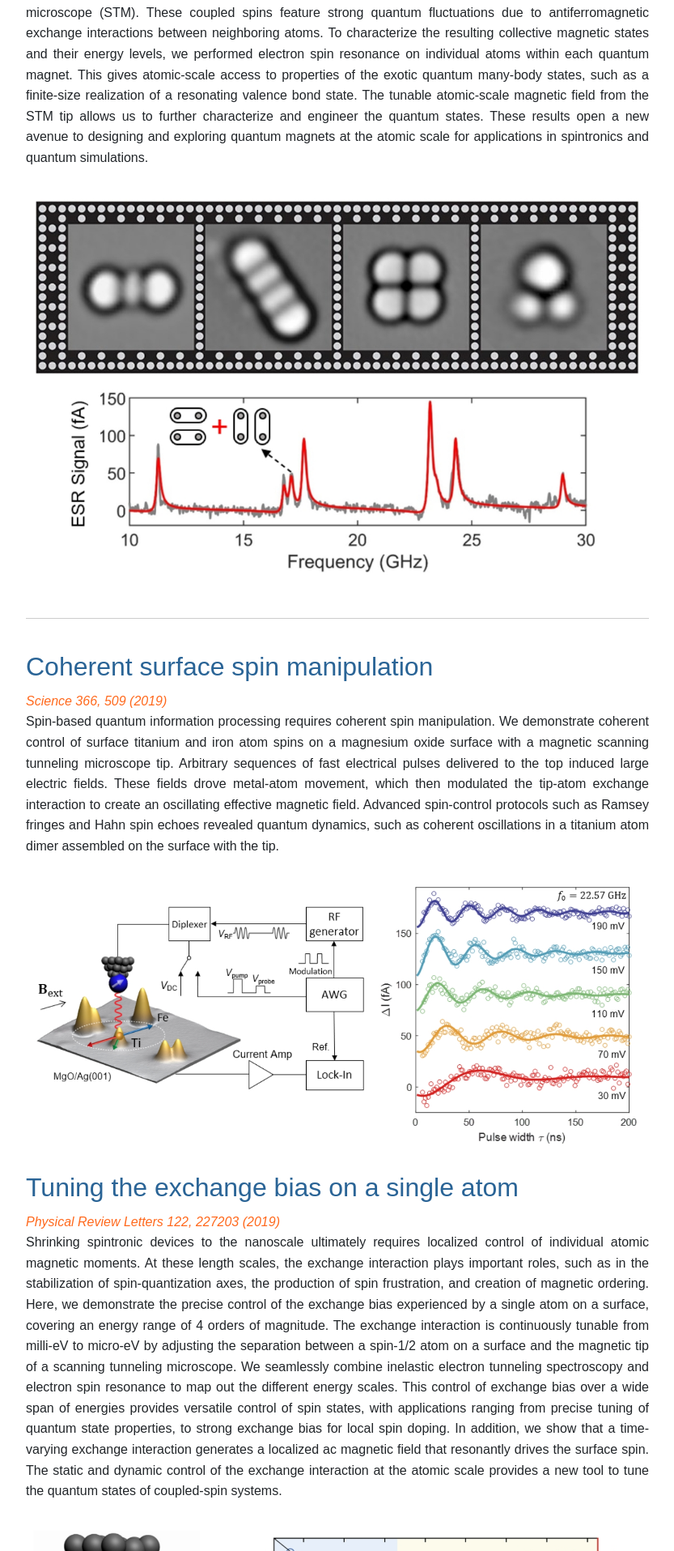
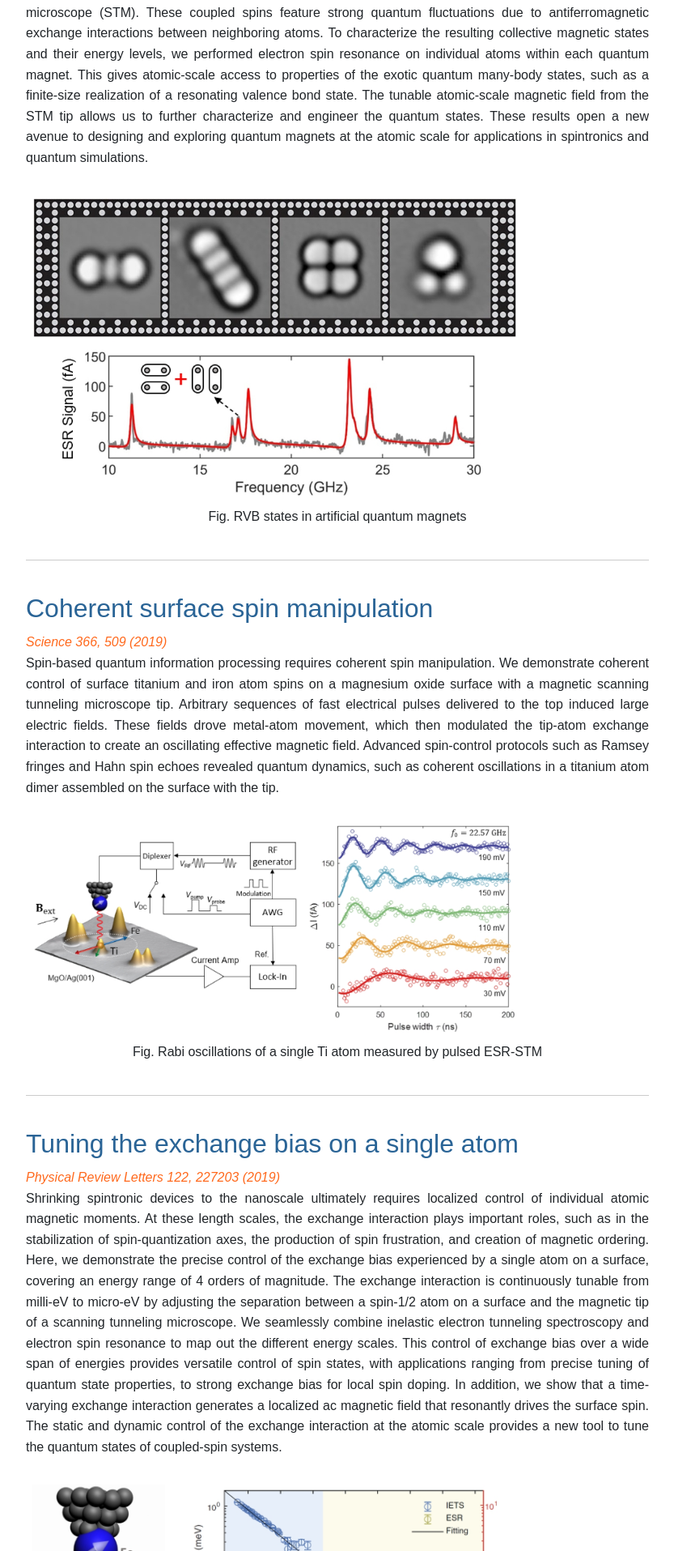
Before and after one commit to ZoomWuun/Q03i, a Jekyll site: the page built from _pages/highlights.html, in a window 1280 px wide. Shown: the part 751-2666 px from the top of the page at 81% size, without its empty margins (223-1056 px from the left). Built offline with Jekyll 4.4.1, drawn with Linux system fonts in a browser that asks for light colours; some of the changed text lies outside the part shown.

Commit message:
Add files via upload

```diff
--- a/_pages/highlights.html
+++ b/_pages/highlights.html
@@ -13,7 +13,7 @@ permalink: /highlights/
             margin: 20px 0;
     }
     .highlight img {
-        width: 100%;
+        width: 80%;
         height: auto;
         margin-top: 10px;
     }
@@ -63,6 +63,7 @@ permalink: /highlights/
             <a href="https://www.nature.com/articles/s41467-021-21274-5", target="_blank"><em>Nature Communications 12, 993 (2021)</em></a>
             <p>Designing and characterizing the many-body behaviors of quantum materials represents a prominent challenge for understanding strongly correlated physics and quantum information processing. We constructed artificial quantum magnets on a surface by using spin-1/2 atoms in a scanning tunneling microscope (STM). These coupled spins feature strong quantum fluctuations due to antiferromagnetic exchange interactions between neighboring atoms. To characterize the resulting collective magnetic states and their energy levels, we performed electron spin resonance on individual atoms within each quantum magnet. This gives atomic-scale access to properties of the exotic quantum many-body states, such as a finite-size realization of a resonating valence bond state. The tunable atomic-scale magnetic field from the STM tip allows us to further characterize and engineer the quantum states. These results open a new avenue to designing and exploring quantum magnets at the atomic scale for applications in spintronics and quantum simulations.</p>
             <img src="/assets/images/highlights/NatureCommunications_2021.png" alt="NatureCommunications_2021">
+            <p style="text-align: center;">Fig. RVB states in artificial quantum magnets</p>
         </div>
 
         <hr>
@@ -72,55 +73,70 @@ permalink: /highlights/
             <a href="https://www.science.org/doi/10.1126/science.aay6779", target="_blank"><em>Science 366, 509 (2019)</em></a>
             <p>Spin-based quantum information processing requires coherent spin manipulation. We demonstrate coherent control of surface titanium and iron atom spins on a magnesium oxide surface with a magnetic scanning tunneling microscope tip. Arbitrary sequences of fast electrical pulses delivered to the top induced large electric fields. These fields drove metal-atom movement, which then modulated the tip-atom exchange interaction to create an oscillating effective magnetic field. Advanced spin-control protocols such as Ramsey fringes and Hahn spin echoes revealed quantum dynamics, such as coherent oscillations in a titanium atom dimer assembled on the surface with the tip.</p>
             <img src="/assets/images/highlights/Science_2019.png" alt="Science_2019">
+            <p style="text-align: center;">Fig. Rabi oscillations of a single Ti atom measured by pulsed ESR-STM</p>
         </div>
+
+        <hr>
 
         <div id="PRL_2019" class="highlight">
             <h2>Tuning the exchange bias on a single atom</h2>
             <a href="https://journals.aps.org/prl/abstract/10.1103/PhysRevLett.122.227203", target="_blank"><em>Physical Review Letters 122, 227203 (2019)</em></a>
             <p>Shrinking spintronic devices to the nanoscale ultimately requires localized control of individual atomic magnetic moments. At these length scales, the exchange interaction plays important roles, such as in the stabilization of spin-quantization axes, the production of spin frustration, and creation of magnetic ordering. Here, we demonstrate the precise control of the exchange bias experienced by a single atom on a surface, covering an energy range of 4 orders of magnitude. The exchange interaction is continuously tunable from milli-eV to micro-eV by adjusting the separation between a spin-1/2 atom on a surface and the magnetic tip of a scanning tunneling microscope. We seamlessly combine inelastic electron tunneling spectroscopy and electron spin resonance to map out the different energy scales. This control of exchange bias over a wide span of energies provides versatile control of spin states, with applications ranging from precise tuning of quantum state properties, to strong exchange bias for local spin doping. In addition, we show that a time-varying exchange interaction generates a localized ac magnetic field that resonantly drives the surface spin. The static and dynamic control of the exchange interaction at the atomic scale provides a new tool to tune the quantum states of coupled-spin systems.</p>
             <img src="/assets/images/highlights/PRL_2019.png" alt="PRL_2019">
+            <p style="text-align: center;">Fig. Spin-spin exchange interaction as a function of tip-to-atom distance</p>
         </div>
+
+        <hr>
 
         <div id="NatureCommunications_2019" class="highlight">
             <h2>Tunable giant magnetoresistance in a single-molecule junction</h2>
             <a href="https://www.nature.com/articles/s41467-019-11587-x", target="_blank"><em>Nature Communications 10, 3599 (2019)</em></a>
             <p>Controlling electronic transport through a single-molecule junction is crucial for molecular electronics or spintronics. In magnetic molecular devices, the spin degree-of-freedom can be used to this end since the magnetic properties of the magnetic ion centers fundamentally impact the transport through the molecules. Here we demonstrate that the electron pathway in a single-molecule device can be selected between two molecular orbitals by varying a magnetic field, giving rise to a tunable anisotropic magnetoresistance up to 93%. The unique tunability of the electron pathways is due to the magnetic reorientation of the transition metal center, resulting in a re-hybridization of molecular orbitals. We obtain the tunneling electron pathways by Kondo effect, which manifests either as a peak or a dip line shape. The energy changes of these spin-reorientations are remarkably low and less than one millielectronvolt. The large tunable anisotropic magnetoresistance could be used to control electronic transport in molecular spintronics.</p>
             <img src="/assets/images/highlights/NatureCommunications_2019.png" alt="NatureCommunications_2019">
+            <p style="text-align: center;">Fig. Dip-to-peak transition of Kondo resonance in a single magnetic molecule</p>
         </div>
+
+        <hr>
 
         <div id="NaturePhysics_2019" class="highlight">
             <h2>Magnetic resonance imaging of single atoms on a surface</h2>
             <a href="https://www.nature.com/articles/s41567-019-0573-x", target="_blank"><em>Nature Physics 15, 1005 (2019)</em></a>
             <p>Magnetic resonance imaging (MRI) revolutionized diagnostic medicine and biomedical research by allowing non-invasive access to spin ensembles. To enhance MRI resolution to the nanometre scale, new approaches including scanning probe methods have been used in recent years, which culminated in the detection of individual spins. This allowed for the visualization of organic samples and magnetic structures, as well as identifying the location of electron and nuclear spins. Here, we demonstrate the MRI of individual atoms on a surface. The set-up, implemented in a cryogenic scanning tunnelling microscope, uses single-atom electron spin resonance to achieve sub-ångström resolution, exceeding the spatial resolution of previous MRI experiments by one to two orders of magnitude. We find that MRI scans of different atomic species and with different probe tips lead to unique signatures in the resonance images. These signatures reveal the magnetic interactions between the tip and the atom, in particular magnetic dipolar and exchange interaction.</p>
             <img src="/assets/images/highlights/NaturePhysics_2019.png" alt="NaturePhysics_2019">
+            <p style="text-align: center;">Fig. MRI of single Ti atoms measured by ESR-STM</p>
         </div>
+
+        <hr>
 
         <div id="NatureNanotechnology_2018" class="highlight">
             <h2>Nuclear magnetic resonance at the single-atom scale</h2>
             <a href="https://www.nature.com/articles/s41565-018-0296-7", target="_blank"><em>Nature Nanotechnology 13, 1120 (2018)</em></a>
             <p>Nuclear magnetic resonance (NMR), the resonant control of nuclear spins, is a powerful probe of the local magnetic and chemical environments of the nuclei. Addressing nuclear spins individually, in order to sense the distinct environment of each atom, is difficult due to the small nuclear magnetic moment. In this work, we used the spin-polarized current from the STM tip to polarize the nuclear spin of individual Cu atoms, and use the electric field to resonantly drive nuclear spin transitions. By employing the electron–nuclear hyperfine interaction, the spin angular momentum is transferred from tunneling electrons to the nucleus of individual Cu atoms. The current-controlled nuclear polarization should be also present in other quantum systems such as the nuclear spins embedded in single-molecule magnets. Thus, this technique offers a general route towards electrically-controlled nuclear spin devices. Electrically-driven NMR also provides a new means to detect the atomic-scale magnetic environment in nanomagnets.</p>
             <img src="/assets/images/highlights/NatureNanotechnology_2018.png" alt="NatureNanotechnology_2018">
+            <p style="text-align: center;">Fig. ESR and NMR spectra of single Cu atoms</p>
         </div>
+
+        <hr>
 
         <div id="ScienceAdvances_2018" class="highlight">
             <h2>Enhancing quantum coherence by singlet-triplet transitions</h2>
             <a href="https://www.science.org/doi/10.1126/sciadv.aau4159", target="_blank"><em>Science Advances 4, eaau4159 (2018)</em></a>
             <p>Manipulation of spin states at the single-atom scale underlies spin-based quantum information processing and spintronic devices. These applications require protection of the spin states against quantum decoherence due to interactions with the environment. While a single spin is easily disrupted, a coupled-spin system can resist decoherence by using a subspace of states that is immune to magnetic field fluctuations. Here, we engineered the magnetic interactions between the electron spins of two spin-1/2 atoms to create a “clock transition” and thus enhance their spin coherence. To construct and electrically access the desired spin structures, we use atom manipulation combined with electron spin resonance (ESR) in a scanning tunneling microscope. We show that a two-level system composed of a singlet state and a triplet state is insensitive to local and global magnetic field noise, resulting in much longer spin coherence times compared with individual atoms. Moreover, the spin decoherence resulting from the interaction with tunneling electrons is markedly reduced by a homodyne readout of ESR. These results demonstrate that atomically precise spin structures can be designed and assembled to yield enhanced quantum coherence.</p>
             <img src="/assets/images/highlights/ScienceAdvances_2018.png" alt="ScienceAdvances_2018">
+            <p style="text-align: center;">Fig. Driving singlet-triplet transitions in a spin dimer</p>
         </div>
+
+        <hr>
 
         <div id="PRL_2017" class="highlight">
             <h2>Engineering the eigenstates of coupled spin-1/2 atoms</h2>
             <a href="https://journals.aps.org/prl/abstract/10.1103/PhysRevLett.119.227206", target="_blank"><em>Physical Review Letters 119, 227206 (2017)</em></a>
             <p>Quantum spin networks having engineered geometries and interactions are eagerly pursued for quantum simulation and access to emergent quantum phenomena such as spin liquids. Spin-1/2 centers are particularly desirable, because they readily manifest coherent quantum fluctuations. Here we introduce a controllable spin-1/2 architecture consisting of titanium atoms on a magnesium oxide surface. We tailor the spin interactions by atomic-precision positioning using a scanning tunneling microscope (STM) and subsequently perform electron spin resonance on individual atoms to drive transitions into and out of quantum eigenstates of the coupled-spin system. Interactions between the atoms are mapped over a range of distances extending from highly anisotropic dipole coupling to strong exchange coupling. The local magnetic field of the magnetic STM tip serves to precisely tune the superposition states of a pair of spins. The precise control of the spin-spin interactions and ability to probe the states of the coupled-spin network by addressing individual spins will enable the exploration of quantum many-body systems based on networks of spin-1/2 atoms on surfaces.</p>
             <img src="/assets/images/highlights/PRL_2017.png" alt="PRL_2017">
+            <p style="text-align: center;">Fig. Tuning spin-spin entanglement in a spin-1/2 dimer</p>
         </div>
 
 
-
-
-
-        <hr>
 
         <!-- Add more highlights as needed -->
 
```
